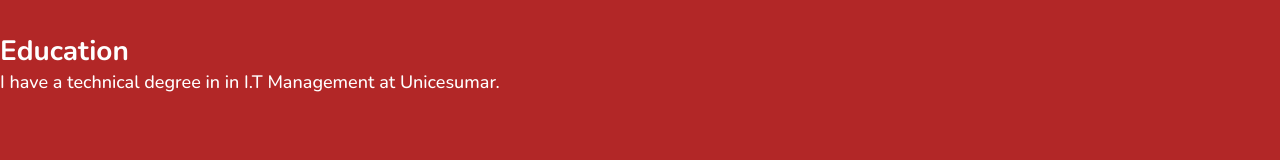
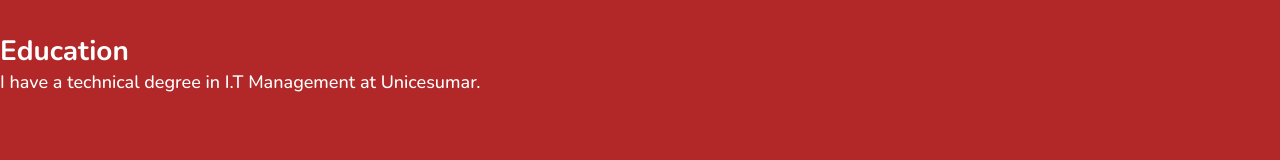
Before and after one commit to Douglas-Machado/portfolio, a React (Vite) app: page / in a window 1280 px wide. Shown: the part 2138-2298 px from the top of the page. Built offline with nearby package versions, Linux system fonts and the light colour scheme.

Commit message:
fix text

```diff
--- a/src/HomePage/components/AboutSection/AboutSection.tsx
+++ b/src/HomePage/components/AboutSection/AboutSection.tsx
@@ -26,7 +26,7 @@
 
         <AboutEducation>
           <Subtitle>Education</Subtitle>
-          <Paragraph>I have a technical degree in in I.T Management at Unicesumar.</Paragraph>
+          <Paragraph>I have a technical degree in I.T Management at Unicesumar.</Paragraph>
         </AboutEducation>
 
         <AboutSkills>
```
